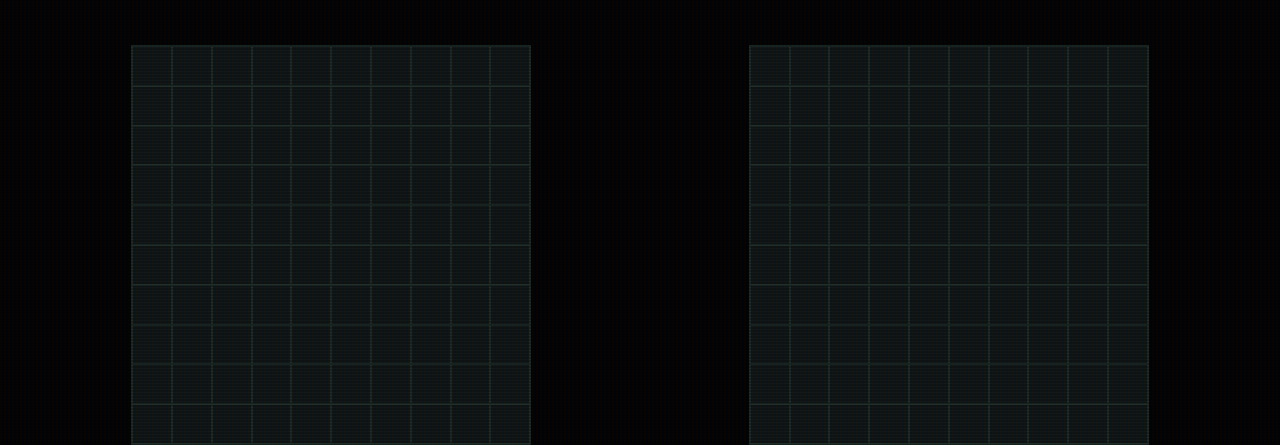
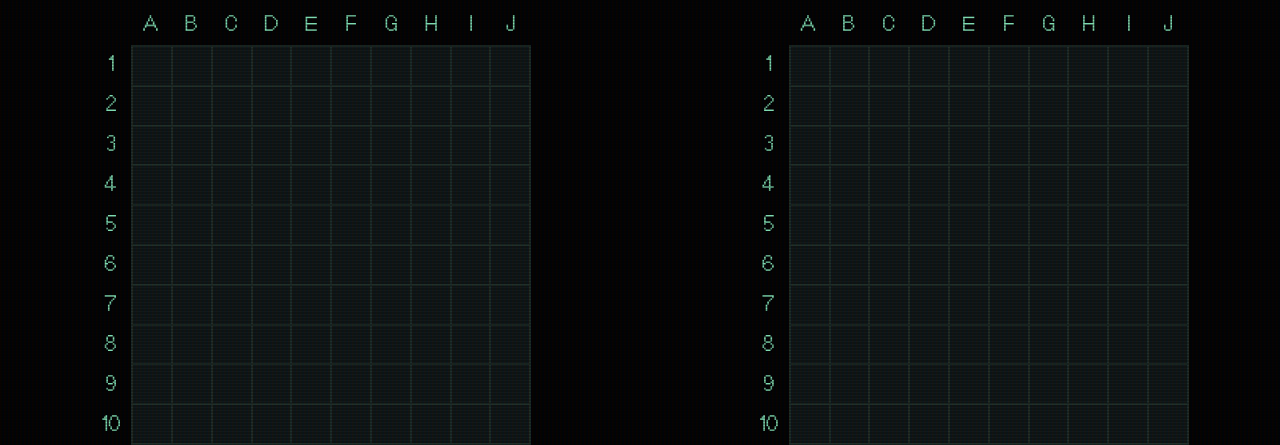
Before and after one commit to Newerk/battleship, a website built with webpack: page dist/index.html in a window 1280 px wide. Shown: the part 355-800 px from the top of the page. Built offline with nearby package versions, Linux system fonts and the light colour scheme.

Commit message:
Add X and Y Axis Labels to Gameboard

```diff
--- a/src/DOM.js
+++ b/src/DOM.js
@@ -132,9 +132,35 @@ export const DOM = () => {
             gameboardsContainer.id = 'gameboard-container';
 
             const renderGameBoard = (user) => {
+
+                const boardContainer = document.createElement('div');
+                boardContainer.className = 'board-container';
+                const xAxis = document.createElement('div');
+                xAxis.className = 'board-x-axis';
+
+                const yAxis = document.createElement('div');
+                yAxis.className = 'board-y-axis';
+
+                const x = 'ABCDEFGHIJ';
+                const y = [1,2,3,4,5,6,7,8,9,10]
+
+                for (let i = 0; i < 10; i++) {
+                    const value = document.createElement('div');
+                    value.textContent = x[i];
+                    xAxis.appendChild(value);
+
+                }
+                for (let i = 0; i < 10; i++) {
+                    const value = document.createElement('div');
+                    value.textContent = y[i];
+                    yAxis.appendChild(value);
+
+                }
+
+
                 const board = document.createElement('div');
                 board.className = 'board';
-                board.classList.add(user);
+                boardContainer.classList.add(user);
 
                 for (let i = 0; i < 100; i++) {
                     let pixel = document.createElement('div');
@@ -142,7 +168,9 @@ export const DOM = () => {
                     board.appendChild(pixel);
                 }
 
-                return board;
+                boardContainer.append(xAxis, yAxis, board)
+
+                return boardContainer;
             }
 
             gameboardsContainer.append(renderGameBoard('player'), renderGameBoard('computer'))
--- a/src/style.css
+++ b/src/style.css
@@ -367,6 +367,43 @@ h6 {
   display: flex;
   justify-content: center;
   align-items: center;
+  cursor: default;
+}
+
+.board-container {
+  display: grid;
+  grid-template-columns: 2.5rem 1fr;
+  grid-template-rows: 2.5rem 1fr;
+  height: max-content;
+  width: max-content;
+
+}
+
+[class *=axis] {
+  place-items: center;
+  font-family: 'Pixelated Serif';
+  font-size: 1.6rem;
+  color: #88F0C0;
+  cursor: default;
+
+}
+
+.board-x-axis {
+  display: grid;
+  grid-template-columns: repeat(10, 1fr);
+  grid-template-rows: 1;
+
+  grid-column: 2 / 3;
+
+}
+
+.board-y-axis {
+  display: grid;
+  grid-template-rows: repeat(10, 1fr);
+  grid-template-columns: 1;
+
+  grid-row: 2;
+
 }
 
 .board {
@@ -376,7 +413,7 @@ h6 {
   display: grid;
   grid-template-columns: repeat(10, 1fr);
   grid-template-rows: repeat(10, 1fr);
-  margin-top: 3rem;
+  /* margin-top: 3rem; */
   border: 2px solid #1F3029;
   gap: 2px;
   cursor: crosshair;
```
